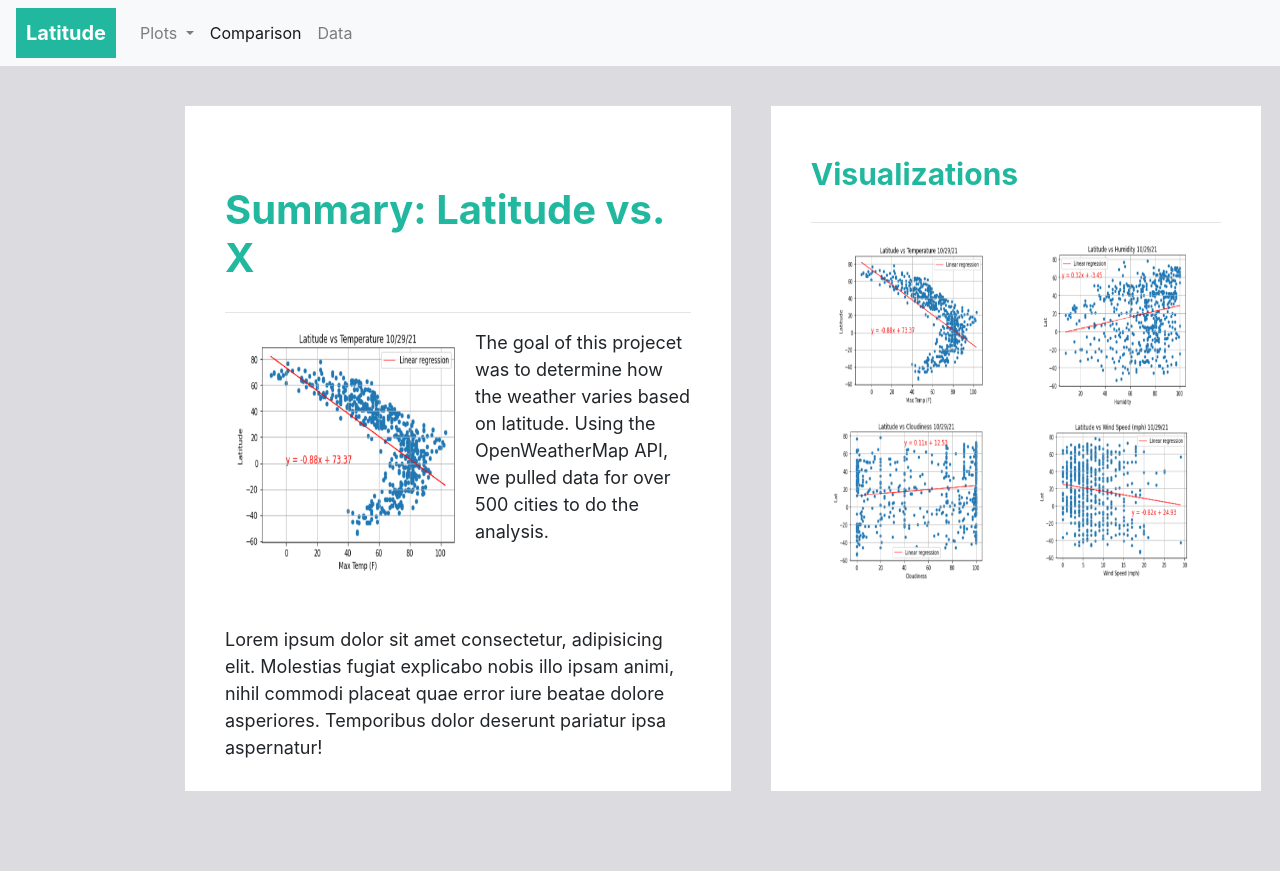
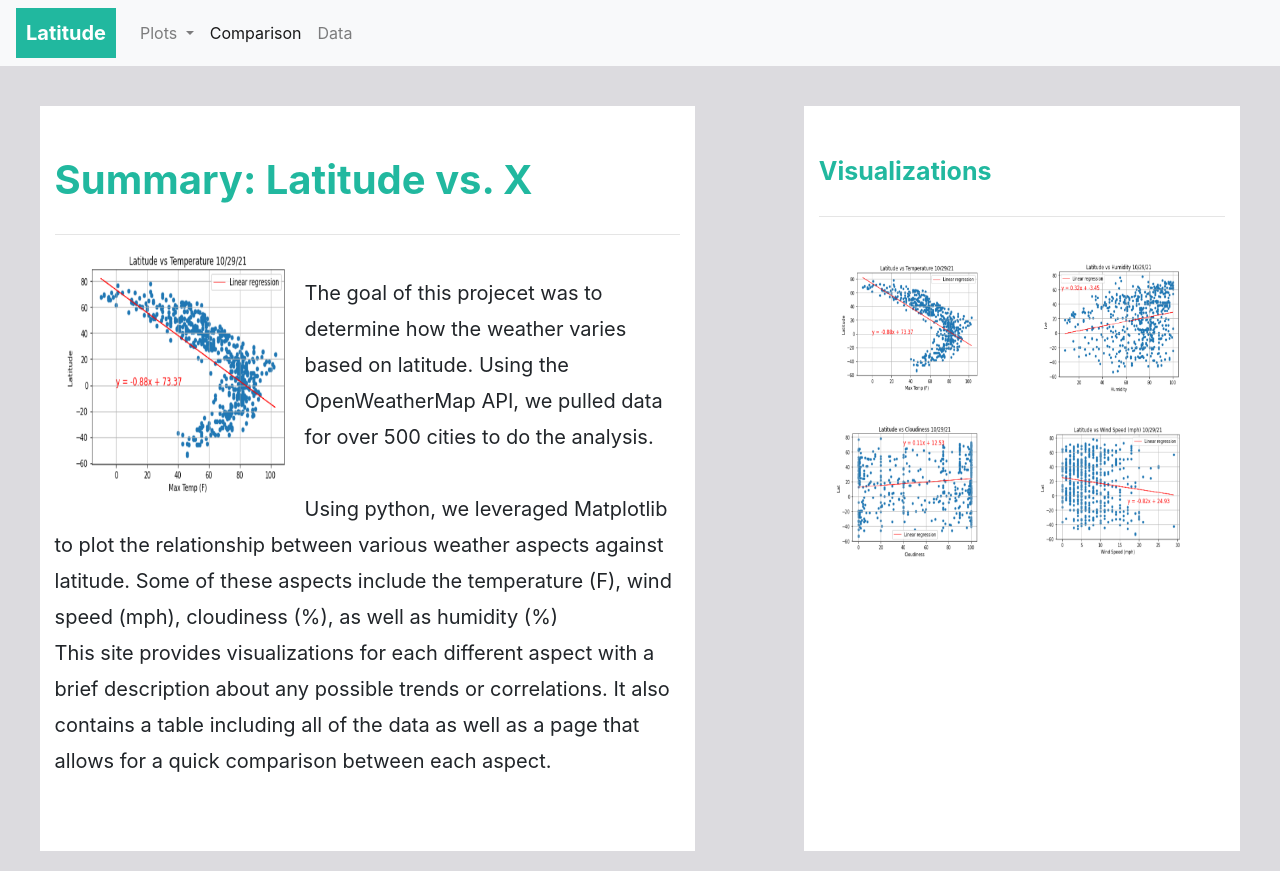
Before and after one commit to benmxnguyen/Web-Design-Challenge, a plain HTML site: page index.html in a window 1280 px wide. Before the commit the page ends 800 px from the top, so only its background shows below. Drawn offline with nearby package versions, Linux system fonts and the light colour scheme.

Commit message:
finished product

```diff
--- a/index.html
+++ b/index.html
@@ -44,41 +44,47 @@
 
   <body style="background-color: rgb(220, 219, 223);">
     <div class="row">
-    <div class="container-fluid col-md-5 col-s-12", style="background-color: white; display: inline-block; padding: 30px; margin-left: 200px; margin-right: 40px; margin-top: 40px; padding-left: 40px; padding-right: 40px">
+      <div class="container-fluid col-md-6 col-s-12" style="background-color: white; margin-top: 40px; margin-bottom: 20px;">
         <h1 style="margin-left: 50x; margin-top: 50px; margin-bottom: 30px; color: rgb(33, 184, 159); font-size: 40px"><b>Summary: Latitude vs. X</b></h1> <hr/>
         <a target="_blank" href="visualizations/Latitude_vs_Temperature_regress.png">
           <img src="visualizations/Latitude_vs_Temperature_regress.png" width=250 height=250 style="float: left"  alt="Latitude vs Temperature">
         </a>
-        <p style="font-size: 18px; display: inline">The goal of this projecet was to determine how the weather varies based on latitude.
-          Using the OpenWeatherMap API, we pulled data for over 500 cities to do the analysis. <br> <br> <br> <br>
-       Lorem ipsum dolor sit amet consectetur, adipisicing elit. Molestias fugiat explicabo nobis illo ipsam animi, nihil commodi placeat quae error iure beatae dolore asperiores. Temporibus dolor deserunt pariatur ipsa aspernatur!</p>
+            <br>
+            <p style="font-size: 20px; display: inline; line-height: 180%;">The goal of this projecet was to determine how the weather varies based on latitude.
+              Using the OpenWeatherMap API, we pulled data for over 500 cities to do the analysis. <br> <br> Using python, we leveraged Matplotlib to plot the
+              relationship between various weather aspects against latitude. Some of these aspects include the temperature (F), wind speed (mph), cloudiness (%), as well as humidity (%)<br>
+              This site provides visualizations for each different aspect with a brief description about any possible trends or correlations. It also contains a table including all of the
+              data as well as a page that allows for a quick comparison between each aspect.<br> <br> <br>
       </div>
 
-      <div class="container-fluid col-md-auto col-s-12", style="background-color: white; display: inline-block; margin-top: 40px; margin-left: 0px; padding-left: 40px; padding-right: 40px; padding-bottom: 40px">
-        <h2 style="margin-left: 50x; margin-top: 50px; margin-bottom: 30px; color: rgb(33, 184, 159); font-size: 30px;"><b>Visualizations</b></h2> <hr/>
+      <div class="container-fluid col-md-4 col-s-12", style="background-color: white; margin-top: 40px; margin-bottom: 20px;">
+        <h2 style="margin-left: 50x; margin-top: 50px; margin-bottom: 30px; color: rgb(33, 184, 159); font-size: 25px;"><b>Visualizations</b></h2> <hr/>
           <div class="container">
             <div class="row">
-            <div class="col-md-auto">
+              <div class="col-md-6 col-sm-12">
                 <a target="_blank" href="https://benmxnguyen.github.io/MaxTemperature/">
-                <img src="visualizations/Latitude_vs_Temperature_regress.png" width=175 height=175 alt="Latitude vs Temperature" style="padding: 5px">
+                  <img src="https://github.com/benmxnguyen/Web-Design-Challenge/blob/main/visualizations/Latitude_vs_Temperature_regress.png?raw=true" width=90% height=120% alt="Latitude vs Temperature" style="padding-top: 30px; padding-bottom: 30px">
                 </a>
               </div>
-            <div class="col-md-auto">
+              <div class="col-md-6 col-sm-12">
                 <a target="_blank" href="https://benmxnguyen.github.io/Humidity/">
-                <img src="visualizations/Latitude_vs_Humidity_regress.png" width=175 height=175 alt="Latitude vs Humidity" style="padding: 5px">
+                  <img src="https://github.com/benmxnguyen/Web-Design-Challenge/blob/main/visualizations/Latitude_vs_Humidity_regress.png?raw=true" width=90% height=120% alt="Latitude vs Humidity" style="padding-top: 30px; padding-bottom: 30px">
                 </a>
               </div>
             </div>
+
             <div class="row">
-            <div class="col-md-auto">
+              <div class="col-md-6 col-sm-12">
                 <a target="_blank" href="https://benmxnguyen.github.io/Cloudiness/">
-                <img src="visualizations/Latitude_vs_Cloudiness_regress.png" width=175 height=175 alt="Latitude vs Cloudiness" style="padding: 5px">
+                  <img src="https://github.com/benmxnguyen/Web-Design-Challenge/blob/main/visualizations/Latitude_vs_Cloudiness_regress.png?raw=true" width=90% height=120% alt="Latitude vs Cloudiness" style="padding-top: 30px; padding-bottom: 30px">
                 </a>
               </div>
-            <div class="col-md-auto">
+              <div class="col-md-6 col-sm-12">
                 <a target="_blank" href="https://benmxnguyen.github.io/WindSpeed/">
-                <img src="visualizations/Latitude_vs_WindSpeed_regress.png" width=175 height=175 alt="Latitude vs Wind Speed" style="padding: 5px">
+                  <img src="https://github.com/benmxnguyen/Web-Design-Challenge/blob/main/visualizations/Latitude_vs_WindSpeed_regress.png?raw=true" width=90% height=120% alt="Latitude vs Wind Speed" style="padding-top: 30px; padding-bottom: 30px">
                 </a>
+            </div>
+          </div>
         </div>
       </div>
     </div>
```
Lines whose indentation alone changed are shown as unchanged.
